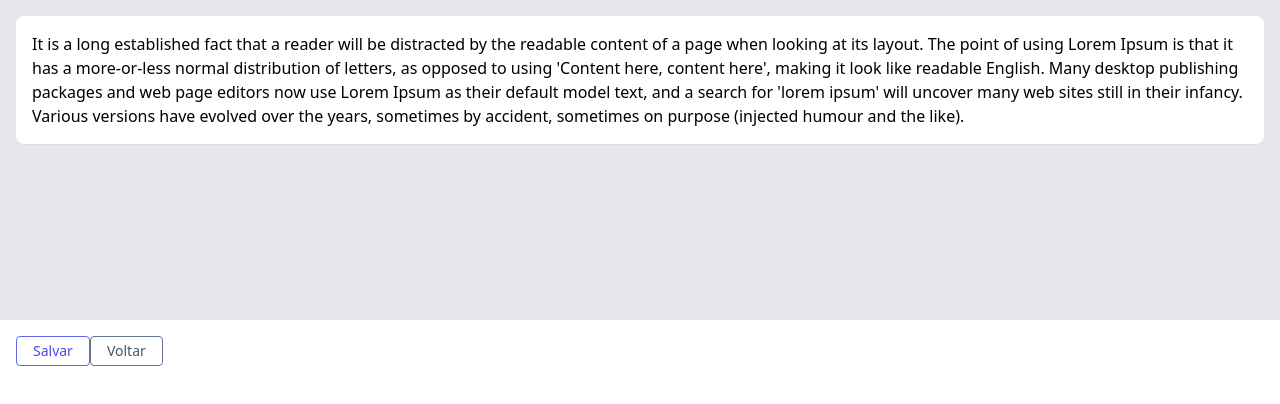
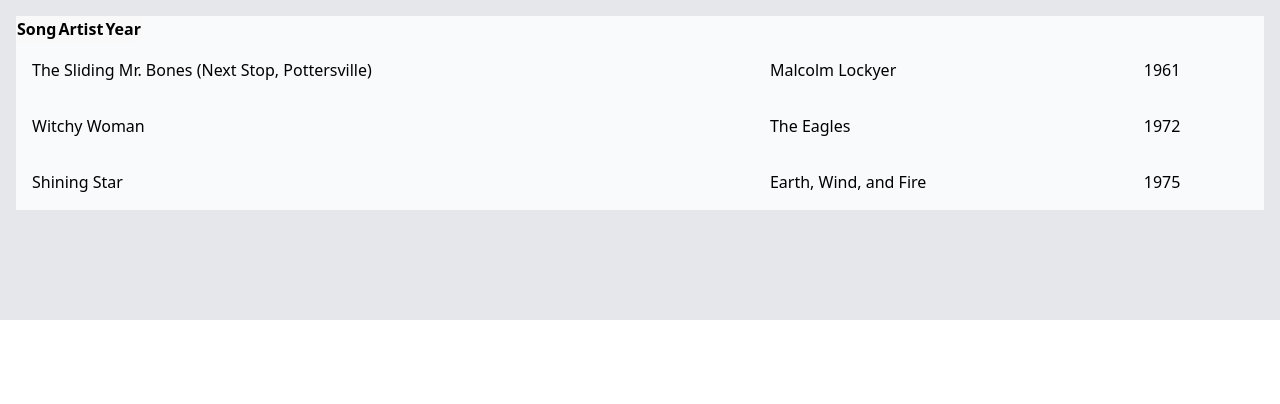
Before and after one commit to Pedro-Silva-Dev/petiscar-web, an Angular app: page / in a window 1280 px wide. Shown: the top 404 px of the page. Built offline with nearby package versions, Linux system fonts and the light colour scheme.

Commit message:
Adicioando o table

```diff
--- a/src/app/app.component.html
+++ b/src/app/app.component.html
@@ -1,14 +1,34 @@
 <div class="container mx-auto p-4 w-full h-80 bg-gray-200">
-  <app-card [header]="false" [footer]="false">
-    <div body>
-      It is a long established fact that a reader will be distracted by the readable content of a page when looking at its layout. The point of using Lorem Ipsum is that it has a more-or-less normal distribution of letters, as opposed to using 'Content here, content here', making it look like readable English. Many desktop publishing packages and web page editors now use Lorem Ipsum as their default model text, and a search for 'lorem ipsum' will uncover many web sites still in their infancy. Various versions have evolved over the years, sometimes by accident, sometimes on purpose (injected humour and the like).
-    </div>
-  </app-card>
+ <app-table>
+    <ng-container header>
+      <thead>
+        <tr>
+          <th>Song</th>
+          <th>Artist</th>
+          <th>Year</th>
+        </tr>
+      </thead>
+    </ng-container>
+    <ng-container body>
+      <tr>
+        <td>The Sliding Mr. Bones (Next Stop, Pottersville)</td>
+        <td>Malcolm Lockyer</td>
+        <td>1961</td>
+      </tr>
+      <tr>
+        <td>Witchy Woman</td>
+        <td>The Eagles</td>
+        <td>1972</td>
+      </tr>
+      <tr>
+        <td>Shining Star</td>
+        <td>Earth, Wind, and Fire</td>
+        <td>1975</td>
+      </tr>
+    </ng-container>
+ </app-table>
 </div>
 
 
-<div class="container mx-auto p-4">
-  <button primary>Salvar</button>
-  <button secondary>Voltar</button>
-</div>
+
 <router-outlet></router-outlet>
--- a/src/app/app.component.ts
+++ b/src/app/app.component.ts
@@ -4,6 +4,7 @@
 import { CardComponent } from './components/interface/card/card.component';
 import { ButtonPrimaryDirective } from './shared/directives/buttons/button-primary.directive';
 import { ButtonSecondaryDirective } from './shared/directives/buttons/button-secondary.directive';
+import { TableComponent } from './components/interface/table/table.component';
 
 @Component({
   selector: 'app-root',
@@ -13,7 +14,8 @@
     RouterOutlet,
     CardComponent,
     ButtonPrimaryDirective,
-    ButtonSecondaryDirective
+    ButtonSecondaryDirective,
+    TableComponent
   ],
   templateUrl: './app.component.html',
   styleUrl: './app.component.css'
--- /dev/null
+++ b/src/app/components/interface/table/table.component.html
@@ -0,0 +1,8 @@
+<table class="ui-table table-auto bg-slate-50 w-full">
+    <thead class="table-header-group">
+        <ng-content select="[header]"></ng-content>
+    </thead>
+    <tbody class="table-row-group">
+        <ng-content select="[body]"></ng-content>
+    </tbody>
+</table>
--- /dev/null
+++ b/src/app/components/interface/table/table.component.ts
@@ -0,0 +1,17 @@
+import { CommonModule } from '@angular/common';
+import { ChangeDetectionStrategy, Component, type OnInit } from '@angular/core';
+
+@Component({
+    selector: 'app-table',
+    standalone: true,
+    imports: [
+        CommonModule,
+    ],
+    templateUrl: './table.component.html',
+    changeDetection: ChangeDetectionStrategy.Default,
+})
+export class TableComponent implements OnInit {
+
+    ngOnInit(): void { }
+
+}
--- a/src/styles.css
+++ b/src/styles.css
@@ -1,3 +1,10 @@
 @tailwind base;
 @tailwind components;
 @tailwind utilities;
+
+.ui-table thead tr {
+    background-color: #f9f9f9;
+}
+.ui-table td {
+    padding: 1rem !important;
+}
```
